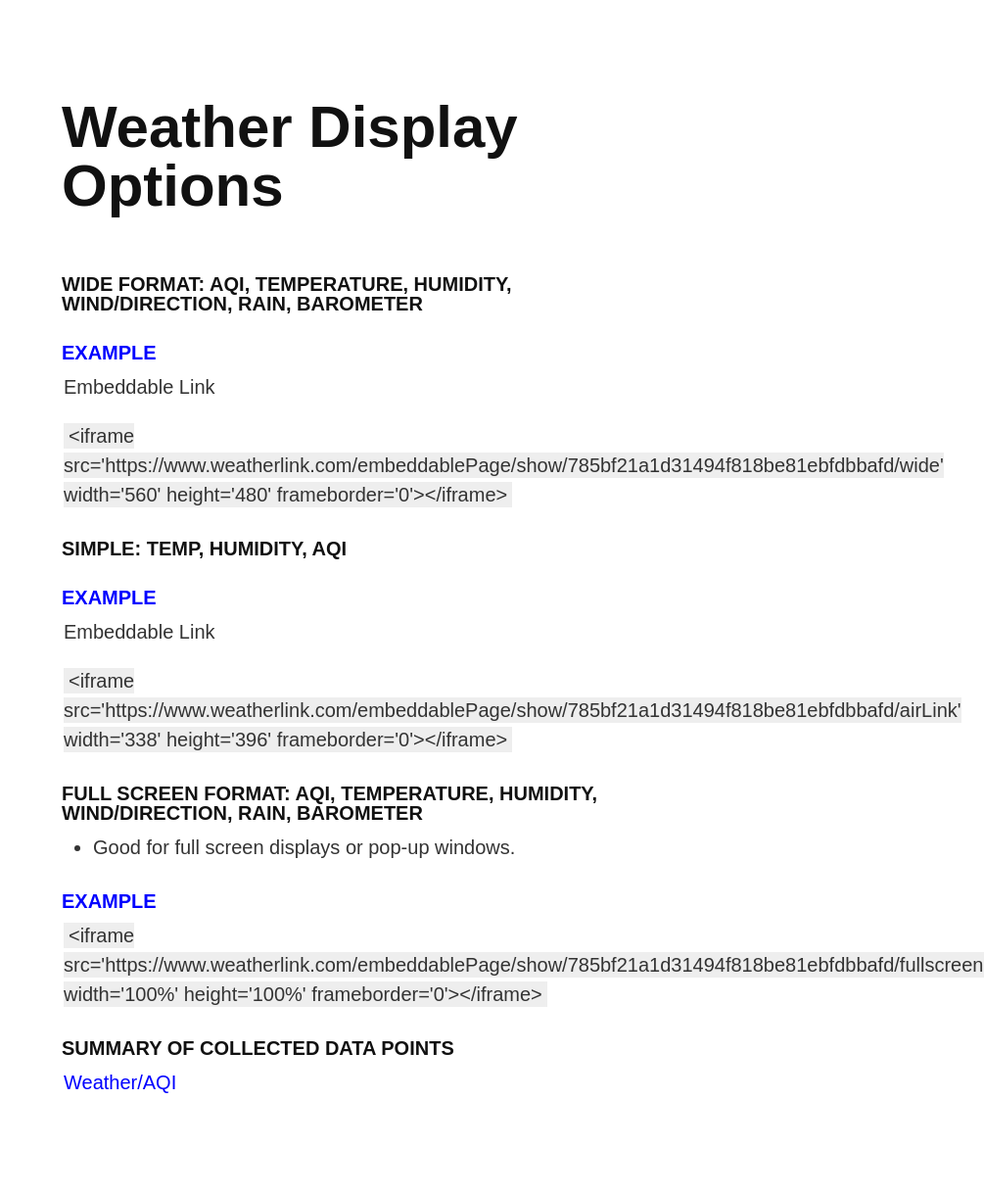
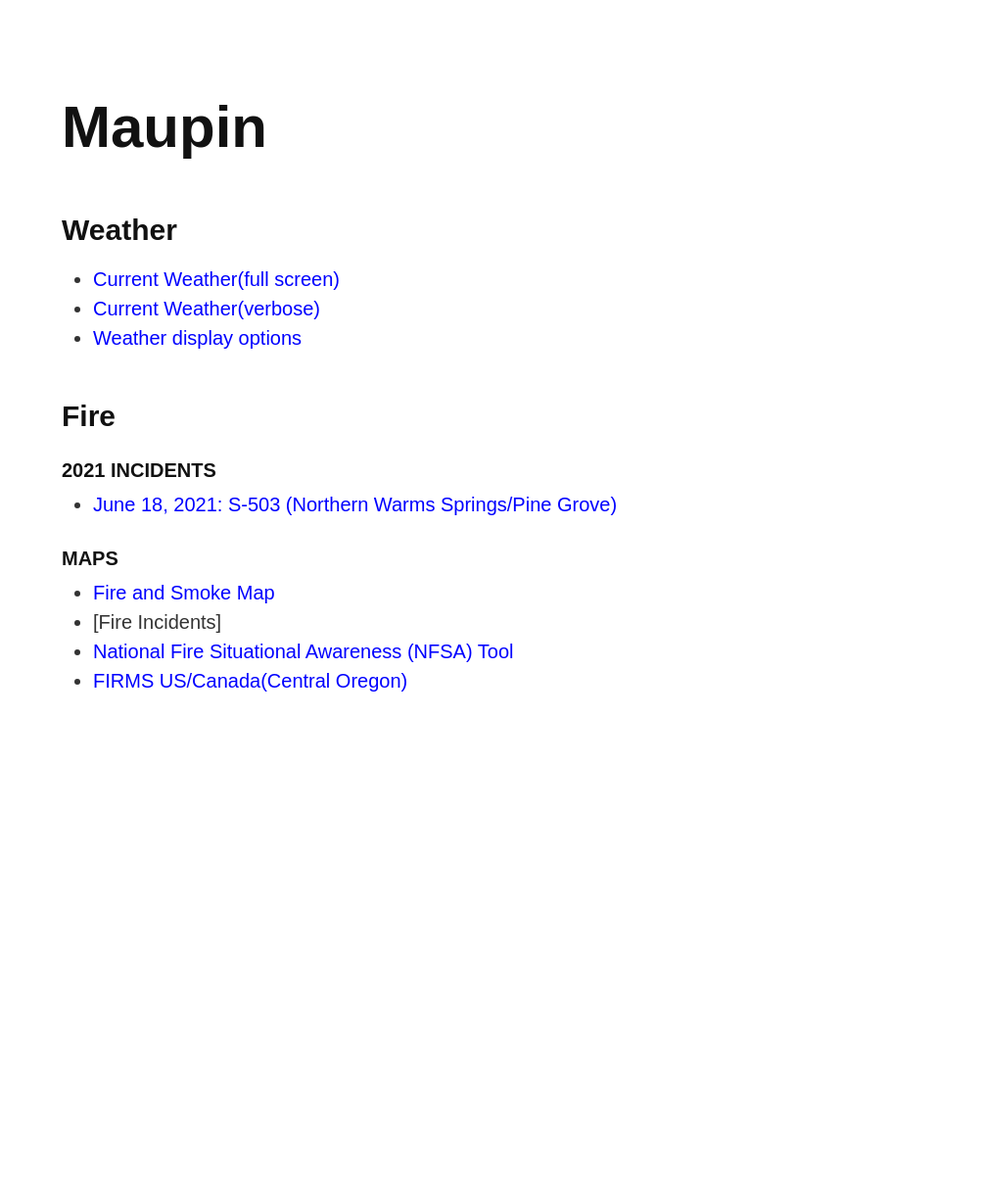
Before and after one commit to todgru/todgru.github.io, a Jekyll site: the page built from maupin/index.md, in a window 1280 px wide. Shown: the whole page at 98% size, without its empty margins (275-1280 px from the left). Built offline with Jekyll 4.4.1, drawn with Linux system fonts in a browser that asks for light colours; our own code applies the rules of GitHub Pages for plain Markdown files; after the commit the page ends 900 px from its top, so only the background shows below that.

Commit message:
maupin: fire and weather info

```diff
--- a/maupin/index.md
+++ b/maupin/index.md
@@ -2,32 +2,21 @@
 layout: nobackground
 ---
 
-# Weather Display Options
+# Maupin
 
-### Wide Format: AQI, Temperature, humidity, wind/direction, rain, barometer
+## Weather
 
-#### [Example](https://www.weatherlink.com/embeddablePage/show/785bf21a1d31494f818be81ebfdbbafd/wide)
+* [Current Weather(full screen)](https://todgru.com/weather.html)
+* [Current Weather(verbose)](https://www.weatherlink.com/embeddablePage/show/1f37f4974bb0462f8032c613f23099b0/summary)
+* [Weather display options](./weather-options.md)
 
-Embeddable Link
+## Fire
 
-`<iframe src='https://www.weatherlink.com/embeddablePage/show/785bf21a1d31494f818be81ebfdbbafd/wide' width='560' height='480' frameborder='0'></iframe>`
+### 2021 Incidents
+* [June 18, 2021: S-503 (Northern Warms Springs/Pine Grove)](https://inciweb.nwcg.gov/incident/7559/)
 
-### Simple: Temp, Humidity, AQI
-
-#### [Example](https://www.weatherlink.com/embeddablePage/show/785bf21a1d31494f818be81ebfdbbafd/airLink)
-
-Embeddable Link
-
-`<iframe src='https://www.weatherlink.com/embeddablePage/show/785bf21a1d31494f818be81ebfdbbafd/airLink' width='338' height='396' frameborder='0'></iframe>`
-
-### Full Screen Format: AQI, Temperature, humidity, wind/direction, rain, barometer
-
-- Good for full screen displays or pop-up windows.
-
-#### [Example](https://www.weatherlink.com/embeddablePage/show/785bf21a1d31494f818be81ebfdbbafd/fullscreen)
-
-`<iframe src='https://www.weatherlink.com/embeddablePage/show/785bf21a1d31494f818be81ebfdbbafd/fullscreen' width='100%' height='100%' frameborder='0'></iframe>`
-
-### Summary of Collected Data Points
-
-<a href='https://www.weatherlink.com/embeddablePage/show/1f37f4974bb0462f8032c613f23099b0/summary'>Weather/AQI</a>
+### Maps
+* [Fire and Smoke Map](https://fire.airnow.gov/?lat=45.175740000000076&lng=-121.07972999999998&zoom=10)
+* [Fire Incidents]
+* [National Fire Situational Awareness (NFSA) Tool](https://maps.nwcg.gov/sa/#/%3F/%3F/44.7429/-122.3369/8)
+* [FIRMS US/Canada(Central Oregon)](https://firms.modaps.eosdis.nasa.gov/usfs/map/#d:2021-06-20..2021-06-21;l:noaa20-viirs,viirs,modis_a,modis_t,active-usa,active-ca,street;@-119.5,44.6,7z)
```
Also changed, not shown: maupin/weather-options.md (added, +33 -0 lines).
